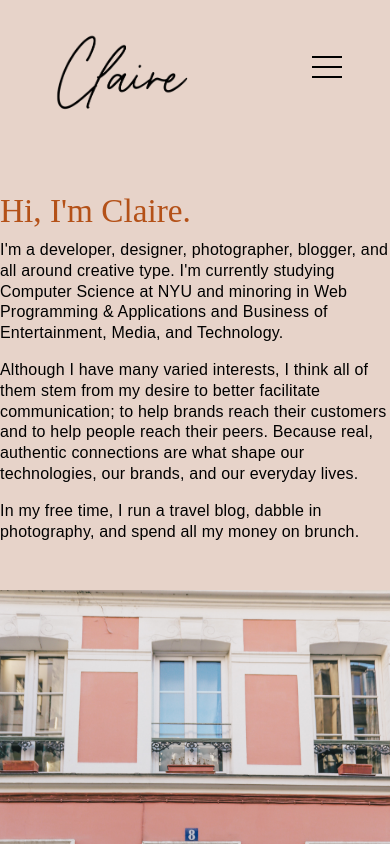
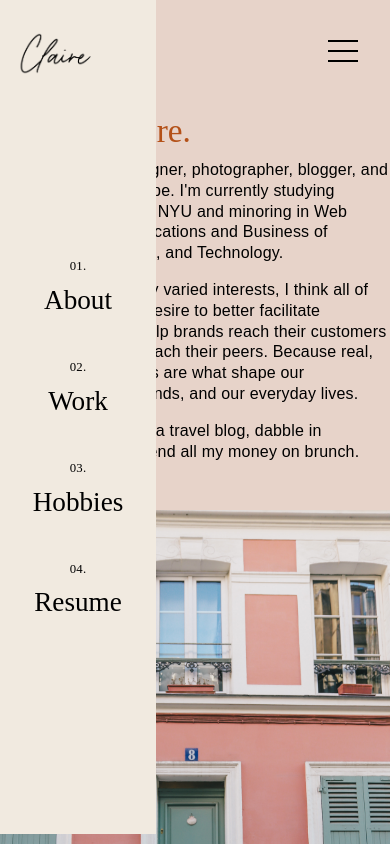
Before and after one commit to clawang/clawang.github.io, a React (Create React App) app: page /about in a window 390 px wide. Built offline with nearby package versions, Linux system fonts and the light colour scheme.

Commit message:
added resume page and changed navigation on mobile

```diff
--- a/src/About.js
+++ b/src/About.js
@@ -1,4 +1,5 @@
 import React from 'react';
+import {BrowserRouter as Router, Link, Switch, Route} from 'react-router-dom';
 import './About.scss';
 import {StandardSection, PhotoHeaderSection, Footer} from './Layouts';
 import paris from './media/paris.jpg';
@@ -57,7 +58,7 @@ class About extends React.Component {
 						{jobs.map(position => (
 							<Position title={position.title} company={position.company} date={position.date} description={position.description} />
 						))}
-						<p><a href="" className="button">Resume</a></p>
+						<p><Link to="/resume" className="button">Resume</Link></p>
 					</div>
 				</StandardSection>
 				<Footer />
--- a/src/About.scss
+++ b/src/About.scss
@@ -82,6 +82,12 @@
 	}
 }
 
+.resume-img {
+	width: 75%;
+	max-width: 800px;
+	margin: 0 auto 1em;
+}
+
 @media (max-width: 768px) {
 	.position-wrapper {
 		flex-direction: column;
@@ -108,3 +114,9 @@
 		}
 	}
 }
+
+@media (max-width: 650px) {
+	.resume-img {
+		width: 100%;
+	}
+}
--- a/src/App.js
+++ b/src/App.js
@@ -4,6 +4,7 @@ import Home from './Home';
 import About from './About';
 import Work from './Work';
 import Hobbies from './Hobbies';
+import Resume from './Resume';
 import './App.css';
 import './DefaultStyles.scss';
 import {CSSTransition, TransitionGroup} from 'react-transition-group';
@@ -28,6 +29,7 @@ function App({location})  {
 					          	<Route path="/about" component={About} />
 					          	<Route path="/work" component={Work} />
 					          	<Route path="/hobbies" component={Hobbies} />
+					          	<Route path="/resume" component={Resume} />
 					          	<Route path="/" component={Home} />
 					        </Switch>
 				        </CSSTransition>
--- a/src/DefaultStyles.scss
+++ b/src/DefaultStyles.scss
@@ -112,10 +112,6 @@ a {
 			z-index: 6;
 		}
 	}
-}
-
-.logo-hide {
-	transform: translate3d(0, -7rem, 0);
 }
 
 .nav {
@@ -421,7 +417,80 @@ a {
 	}
 }
 
+@media (max-width: 768px) {
+	.nav-wrapper {
+		width: 40%;
+		height: 100%;
+
+		 #logo {
+			left: 2rem;
+
+			img {
+				width: 80px;
+			}
+		}
+	}
+
+	.nav {
+		width: 40%;
+		height: 100%;
+	    display: flex;
+	    align-items: center;
+	    justify-content: center;
+	}
+
+	.open-enter {
+		left: 100%;
+	}
+
+	.open-enter-active {
+		left: 60%;
+		transition: .3s cubic-bezier(0.25, 0.1, 0.25, 1);
+	}
+
+	.open-enter-done {
+		left: 60%;
+	}
+
+	.open-exit {
+		left: 60%;
+	}
+
+	.open-exit-active {
+		left: 100%;
+		transition: .3s cubic-bezier(0.25, 0.1, 0.25, 1);
+	}
+
+	.open-exit-done {
+		left: 100%;
+	}
+
+	.nav-container {
+		width: 100%;
+		flex-direction: column;
+
+		a {
+			width: 100%;
+			padding: 0;
+		}
+
+		.nav-item {
+			padding: 0.5em 0;
+		}
+	}
+}
+
 @media (max-width: 650px) {
+	.nav-wrapper {
+		.menu {
+			right: 2rem;
+			top: 2rem;
+		}
+		#logo {
+			left: 1rem;
+		}
+	}
+
 	h2 {
 		font-size: 2em;
 	}
--- a/src/Layouts.js
+++ b/src/Layouts.js
@@ -28,17 +28,20 @@ class BlogSection extends React.Component {
 				{
 					src: wsp,
 					title: 'Virtual NYC',
-					description: 'HTML, CSS Animation, SVG, Adobe Illustrator, Javascript'
+					description: 'HTML, CSS Animation, SVG, Adobe Illustrator, Javascript',
+					link: '/dotw-final-project'
 				},
 				{
 					src: shengji,
 					title: 'Real-Time Multiplayer Sheng Ji',
-					description: 'Node, Express, MongoDB, Socket.io, HTML, SASS/CSS, jQuery'
+					description: 'Node, Express, MongoDB, Socket.io, HTML, SASS/CSS, jQuery',
+					link: 'https://murmuring-plateau-52201.herokuapp.com/'
 				},
 				{
 					src: tot,
 					title: 'Twenty Over Ten',
-					description: 'HTML, CSS, jQuery'
+					description: 'HTML, CSS, jQuery',
+					link: '/tot'
 				}
 			]
 		}
@@ -46,12 +49,12 @@ class BlogSection extends React.Component {
 
 	render() {
 		return (
-			<div className="section-wrapper">
+			<div className={"section-wrapper " + this.props.color}>
 				<div className="section">
 					<h1 style={{"text-align": "right"}}>{this.props.title}</h1>
 					<div className="blog-wrapper">
 						{this.state.posts.map(post => (
-							<BlogPost src={post.src} title={post.title} />
+							<BlogPost src={post.src} title={post.title} link={post.link} />
 						))}
 					</div>
 				</div>
@@ -63,8 +66,10 @@ class BlogSection extends React.Component {
 function BlogPost(props) {
 	return (
 		<div className="blog-post">
-			<img src={props.src} />
-			<p>{props.title}</p>
+			<a href={props.link}>
+				<img src={props.src} />
+				<p>{props.title}</p>
+			</a>
 		</div>
 	);
 }
--- a/src/Layouts.scss
+++ b/src/Layouts.scss
@@ -30,6 +30,11 @@
 	h1 {
 		color: white;
 	}
+}
+
+.section-wrapper.blush {
+	background: #cf9b7a;
+	h1 {color: white}
 }
 
 .top-section {
@@ -71,10 +76,19 @@
 		img {
 			width: 100%;
 			transition: 0.3s;
+			margin-bottom: 0.6em;
 		}
 
 		&:hover {
 			img {opacity: 0.8}
+		}
+
+		p {
+			transition: 0.2s;
+		}
+
+		a {
+			text-decoration: none;
 		}
 	}
 }
@@ -267,13 +281,6 @@
 }
 
 @media (max-width: 768px) {
-	.nav-wrapper #logo {
-		left: 2rem;
-
-		img {
-			width: 80px;
-		}
-	}
 
 	.split-section-wrapper {
 		flex-direction: column;
@@ -292,6 +299,10 @@
 			div {
 				width: 100%;
 				margin: 0 auto;
+			}
+
+			.accent {
+				color: black;
 			}
 		}
 
@@ -324,6 +335,10 @@
 }
 
 @media (max-width: 650px) {
+	.top-section {
+		padding-top: 5rem;
+	}
+
 	.blog-wrapper {
 		flex-direction: column;
 
@@ -335,4 +350,10 @@
 	.pink-section-wrapper {
 		padding: 5rem 2rem;
 	}
+
+	.split-section-wrapper .split-section-light {
+		h3 {
+			font-size: 1.5em;
+		}
+	}
 }
--- /dev/null
+++ b/src/Resume.js
@@ -0,0 +1,25 @@
+import React from 'react';
+import {StandardSection, HeaderSection, Footer, BlogSection} from './Layouts';
+import resume from './media/resume.png';
+import resumeFile from './media/resume.pdf';
+import './About.scss';
+
+class Resume extends React.Component {
+	render() {
+		return (
+			<div className="page">
+				<HeaderSection title="Resume" />
+				<StandardSection color="white">
+					<div className="section">
+						<img src={resume} className="resume-img" />
+						<p><a href={resumeFile} className="button" download>Download</a></p>
+					</div>
+				</StandardSection>
+				<BlogSection title="My Projects" />
+				<Footer />
+			</div>
+		);
+	}
+}
+
+export default Resume;
```
Also changed, not shown: src/media/resume.png (added), 1 other file (tests, documents, lock files or other folders). Lines whose indentation alone changed are shown as unchanged.
